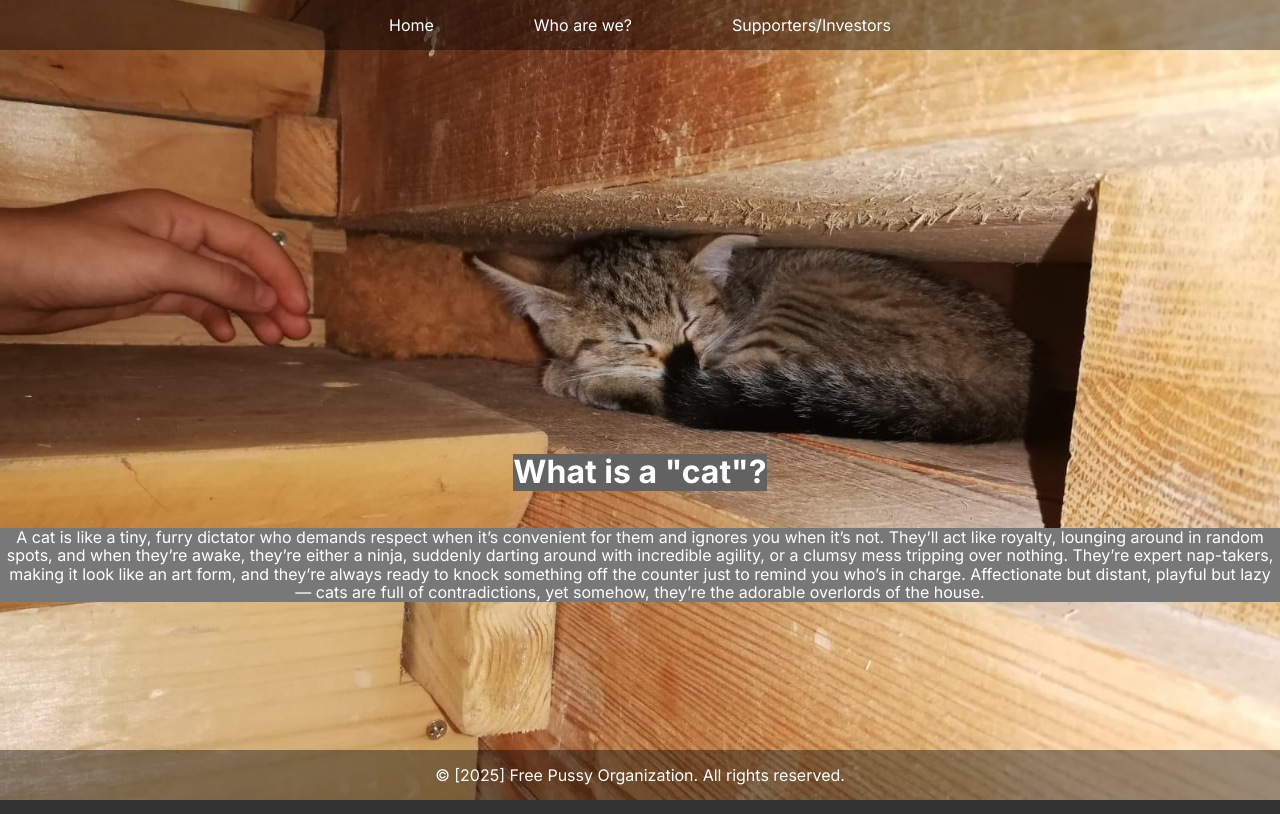
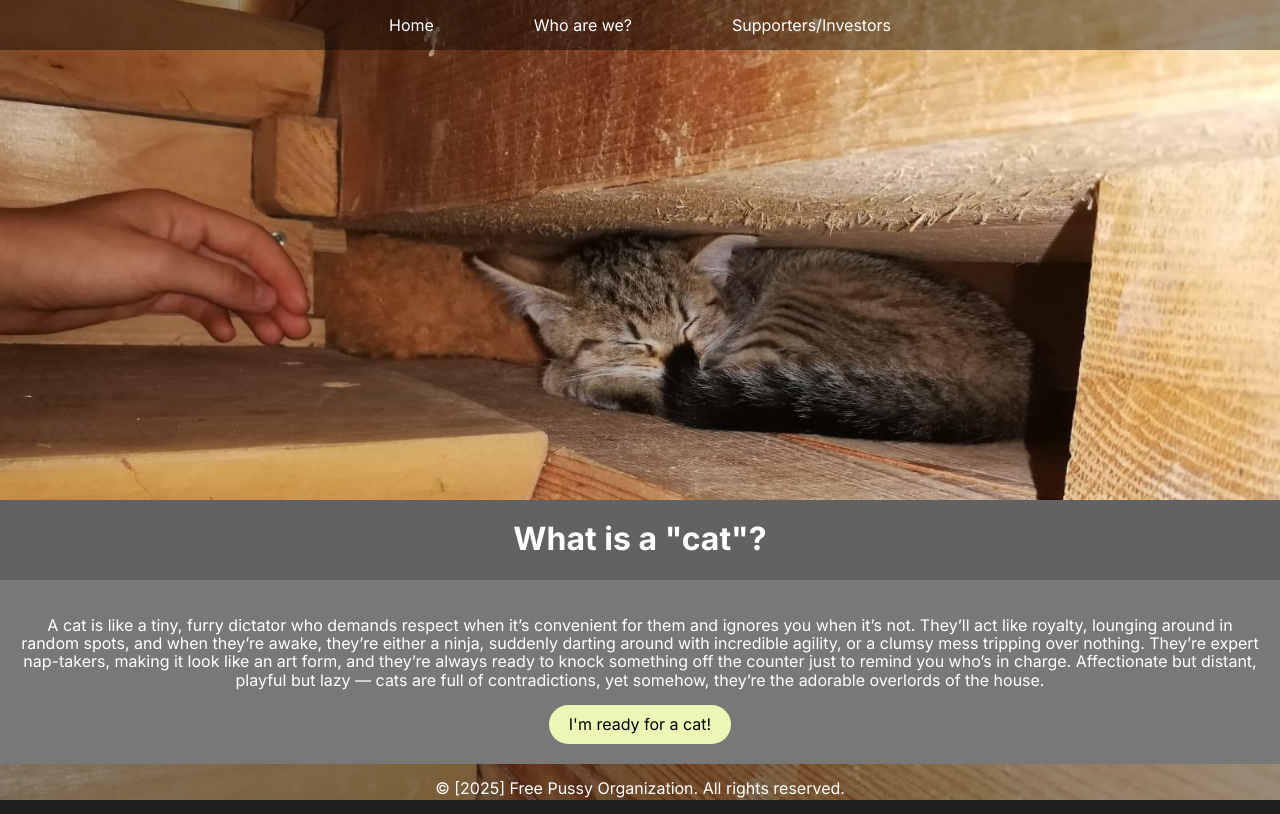
Before and after one commit to pslib-cz/2024-p2b-web-projekt-k1ubik, a website built with Vite: page src/pages/whatscat.html in a window 1280 px wide. Built offline with nearby package versions, Linux system fonts and the light colour scheme; files whose address does not match are found by name.

Commit message:
12052025-2200

```diff
--- a/public/pages/whatscat.html
+++ b/src/pages/whatscat.html
@@ -15,12 +15,15 @@
     </header>
     <img class="Main_img" src="%BASE_URL%public/images/kittyeep.jpg" alt="TopKitty">
     <main>
+      <div>
         <h1>What is a "cat"?</h1>
-      <div>
-        <p class="clk_h">A cat is like a tiny, furry dictator who demands respect when it’s convenient for them and ignores you when it’s not.
-        They’ll act like royalty, lounging around in random spots, and when they’re awake, they’re either a ninja, suddenly darting around with incredible agility, or a clumsy mess tripping over nothing.
-        They’re expert nap-takers, making it look like an art form, and they’re always ready to knock something off the counter just to remind you who’s in charge.
-        Affectionate but distant, playful but lazy — cats are full of contradictions, yet somehow, they’re the adorable overlords of the house.</p>
+        <div>
+          <p class="clk_h">A cat is like a tiny, furry dictator who demands respect when it’s convenient for them and ignores you when it’s not.
+         They’ll act like royalty, lounging around in random spots, and when they’re awake, they’re either a ninja, suddenly darting around with incredible agility, or a clumsy mess tripping over nothing.
+          They’re expert nap-takers, making it look like an art form, and they’re always ready to knock something off the counter just to remind you who’s in charge.
+          Affectionate but distant, playful but lazy — cats are full of contradictions, yet somehow, they’re the adorable overlords of the house.</p>
+          <a class="button" href="%BASE_URL%src/pages/whatscat.html">I'm ready for a cat!</a>
+        </div>
       </div>
     </main>
     <footer>
--- a/src/styles/style.css
+++ b/src/styles/style.css
@@ -56,8 +56,29 @@ main {
     overflow: hidden; /* Ensure child elements don't overflow */
 }
 .whatscat main {
+    display: grid;
+    gap: 50px;
+    padding-top: calc(400px + 50px);
+}
+.whatscat main div {
+    display: grid;
+    grid-template-rows: auto; /* Automatically size rows */
+    grid-template-columns: 1fr; /* Single column layout */
+    gap: 0; /* Remove gaps between grid items */
+    margin: 0; /* Remove any default margins */
+    padding: 0; /* Remove any default padding */
+    background-color: #626262; /* Optional: Add a shared background color */
+}
+.whatscat main div div {
     display: flex;
-    padding-top: calc(200px + 50px);
+    flex-direction: column; /* Stack components vertically */
+    justify-content: center; /* Center content vertically */
+    align-items: center; /* Center content horizontally */
+    background-color: #787878;
+    height: auto; /* Allow height to adjust based on content */
+    margin: 0 auto; /* Center the div itself horizontally */
+    padding: 20px; /* Add padding for spacing */
+    box-sizing: border-box; /* Include padding in width/height calculations */
 }
 .Main_img {
     width: 100%;
```
Also changed, not shown: src/pages/supporters.html (renamed from public/pages/supporters.html), src/pages/whoarewe.html (renamed from public/pages/whoarewe.html).
